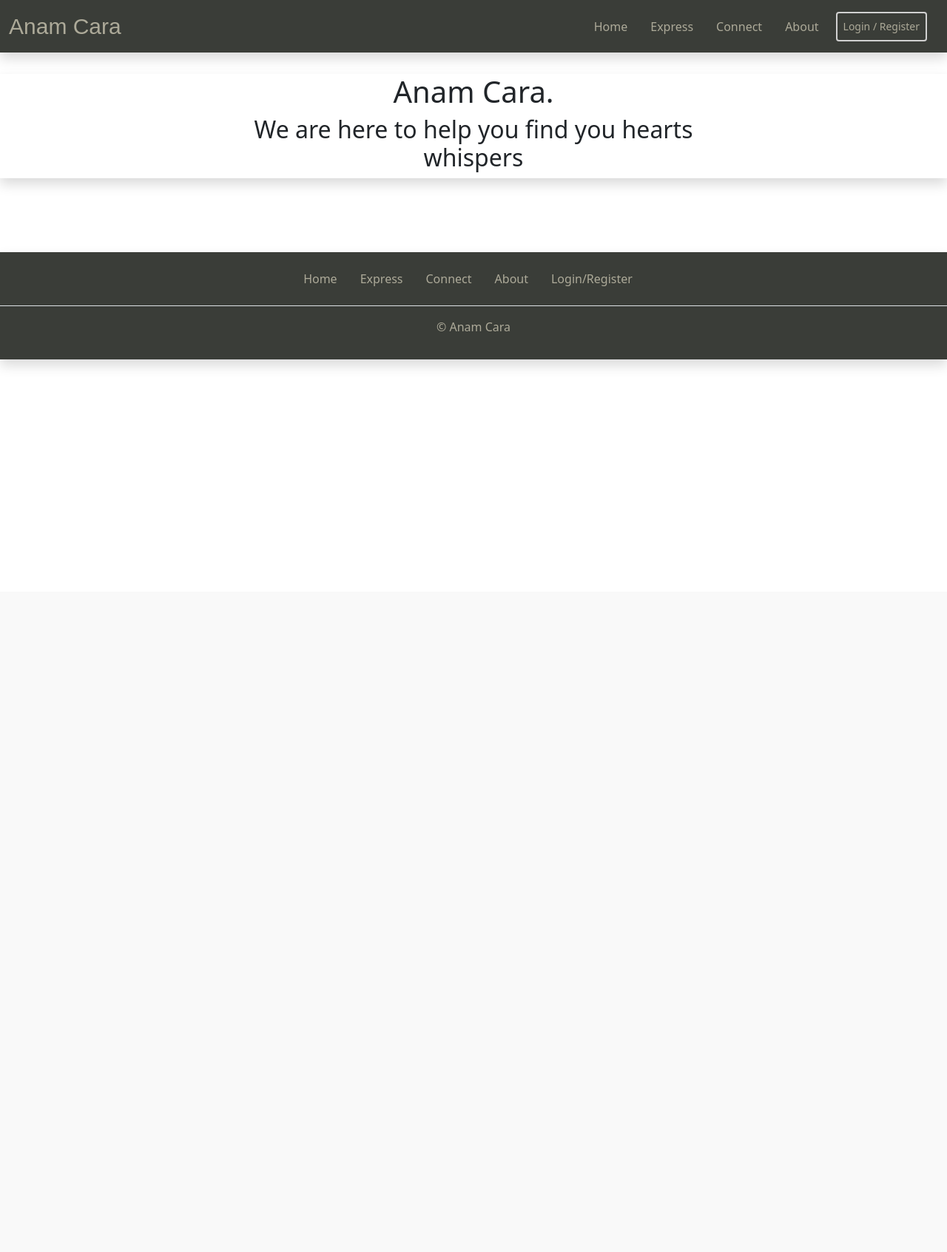
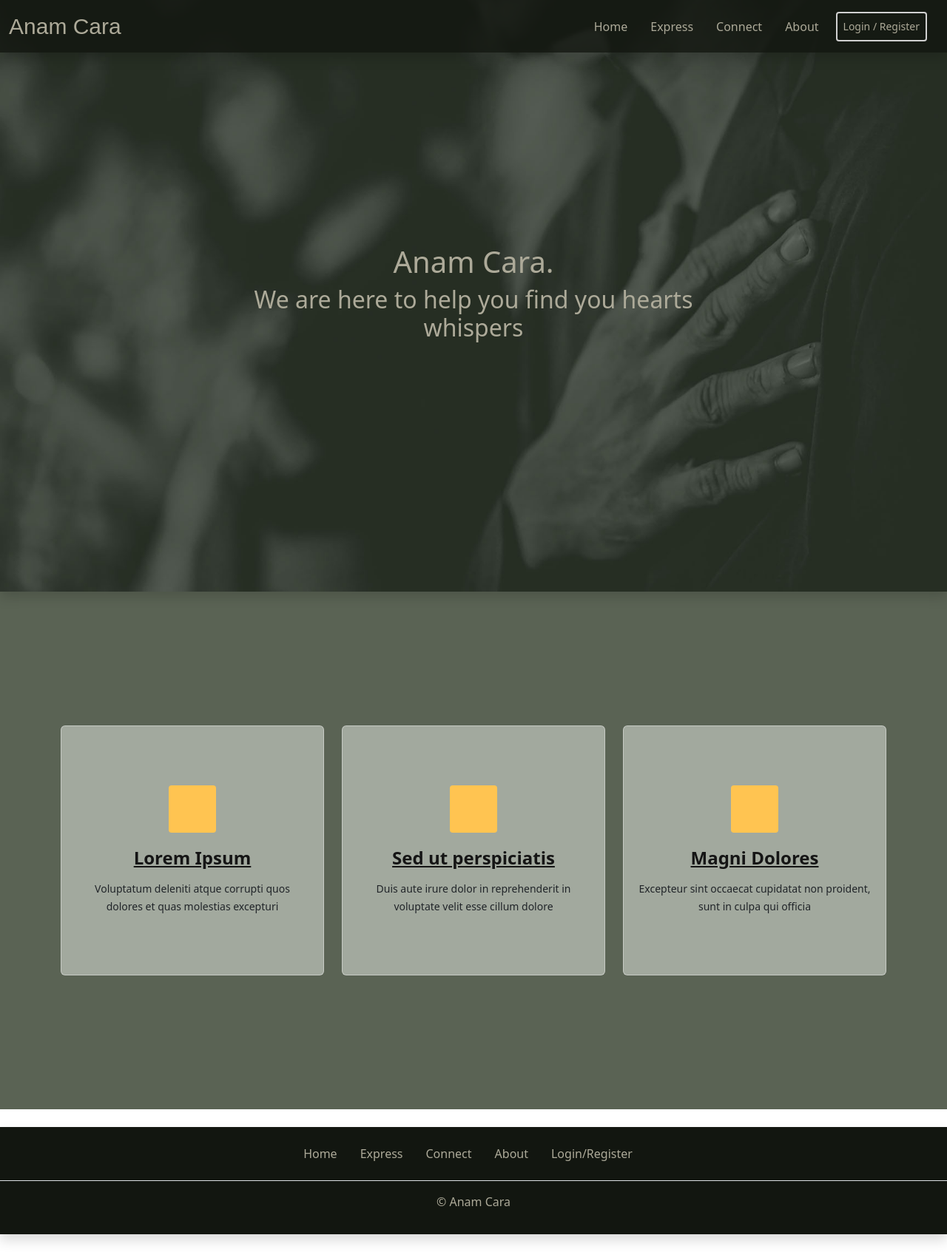
Before and after one commit to PhilEllis/AnamCara-milestone-3, a Flask app: page / in a window 1280 px wide. Shown: the whole page at 74% size. Before the commit the page ends 494 px from the top, so only its background shows below. Run offline with Flask 3, Linux system fonts and the light colour scheme; some libraries are stand-ins or nearby versions.

Commit message:
Feat!: Links section added to home page

```diff
--- a/notemanager/static/css/style.css
+++ b/notemanager/static/css/style.css
@@ -5,7 +5,7 @@
   #header {
     z-index: 997;
     padding: 0;
-    background: rgba(9, 13, 7, 0.8);
+    background: rgb(18, 22, 16, 0.8);
   }
 
  /*--------------------------------------------------------------
@@ -58,14 +58,93 @@
   /*--------------------------------------------------------------
   # Main
   --------------------------------------------------------------*/
-  .main {
-    margin-top: 100px;
-    margin-bottom: 100px;
+  #main {
+    margin: 0 0 0 0;
   }
+
+  .container .main {
+    margin: 0 0 0 0;
+    padding: 0 0 0 0;
+  }
+
+   /*--------------------------------------------------------------
+  # Hero
+  --------------------------------------------------------------*/
+  #hero {
+    width: 100%;
+    height: 100vh;
+    background: url("../img/hero-bg.jpg") repeat scroll center center/cover;
+    position: relative;
+    margin-left: 0;
+    margin-right: 0;
+    color: #ADAA99;
+  }
+
+  /*--------------------------------------------------------------
+# Services
+--------------------------------------------------------------*/
+#links {
+  background-color: rgba(90, 99, 84, 1);
+  min-height: 700px;
+}
+
+.links .icon-box {
+  text-align: center;
+  border: 1px solid rgba(235, 235, 235, 0.5);
+  padding: 80px 20px;
+  transition: all ease-in-out 0.3s;
+  background: rgba(162, 169, 158, 1);
+}
+
+.links .icon-box .icon {
+  margin: 0 auto;
+  width: 64px;
+  height: 64px;
+  background: #ffc451;
+  border-radius: 4px;
+  display: flex;
+  align-items: center;
+  justify-content: center;
+  margin-bottom: 20px;
+  transition: 0.3s;
+}
+
+.links .icon-box .icon i {
+  color: #151515;
+  font-size: 28px;
+  transition: ease-in-out 0.3s;
+}
+
+.links .icon-box h4 {
+  font-weight: 700;
+  margin-bottom: 15px;
+  font-size: 24px;
+}
+
+.links .icon-box h4 a {
+  color: #151515;
+  transition: ease-in-out 0.3s;
+}
+
+.links .icon-box h4 a:hover {
+  color: #ffc451;
+}
+
+.links .icon-box p {
+  line-height: 24px;
+  font-size: 14px;
+  margin-bottom: 0;
+}
+
+.links .icon-box:hover {
+  border-color: #fff;
+  box-shadow: 0px 0 25px 0 rgba(0, 0, 0, 0.1);
+  transform: translateY(-10px);
+}
   /*--------------------------------------------------------------
   # Footer
   --------------------------------------------------------------*/
   footer {
-    background: rgba(9, 13, 7, 0.8);
+    background: rgb(18, 22, 16, 1);
     color: #ADAA99;
   }
--- a/notemanager/templates/home.html
+++ b/notemanager/templates/home.html
@@ -15,7 +15,38 @@
   </section>
   <!-- End Hero -->
   <!-- ======= Links Section ======= -->
+  <section id="links" class="links d-flex align-items-center justify-content-center">
+    <div class="container">
 
+      <div class="row links-margin">
+        <div class="col-lg-4 col-md-6 d-flex align-items-stretch">
+          <div class="icon-box rounded">
+            <div class="icon"><i class="bx bxl-dribbble"></i></div>
+            <h4><a href="">Lorem Ipsum</a></h4>
+            <p>Voluptatum deleniti atque corrupti quos dolores et quas molestias excepturi</p>
+          </div>
+        </div>
+
+        <div class="col-lg-4 col-md-6 d-flex align-items-stretch mt-4 mt-md-0">
+          <div class="icon-box rounded">
+            <div class="icon"><i class="bx bx-file"></i></div>
+            <h4><a href="">Sed ut perspiciatis</a></h4>
+            <p>Duis aute irure dolor in reprehenderit in voluptate velit esse cillum dolore</p>
+          </div>
+        </div>
+
+        <div class="col-lg-4 col-md-6 d-flex align-items-stretch mt-4 mt-lg-0">
+          <div class="icon-box rounded">
+            <div class="icon"><i class="bx bx-tachometer"></i></div>
+            <h4><a href="">Magni Dolores</a></h4>
+            <p>Excepteur sint occaecat cupidatat non proident, sunt in culpa qui officia</p>
+          </div>
+        </div>
+
+      </div>
+
+    </div>
+  </section>
 
   <!-- End Links -->
 
```
